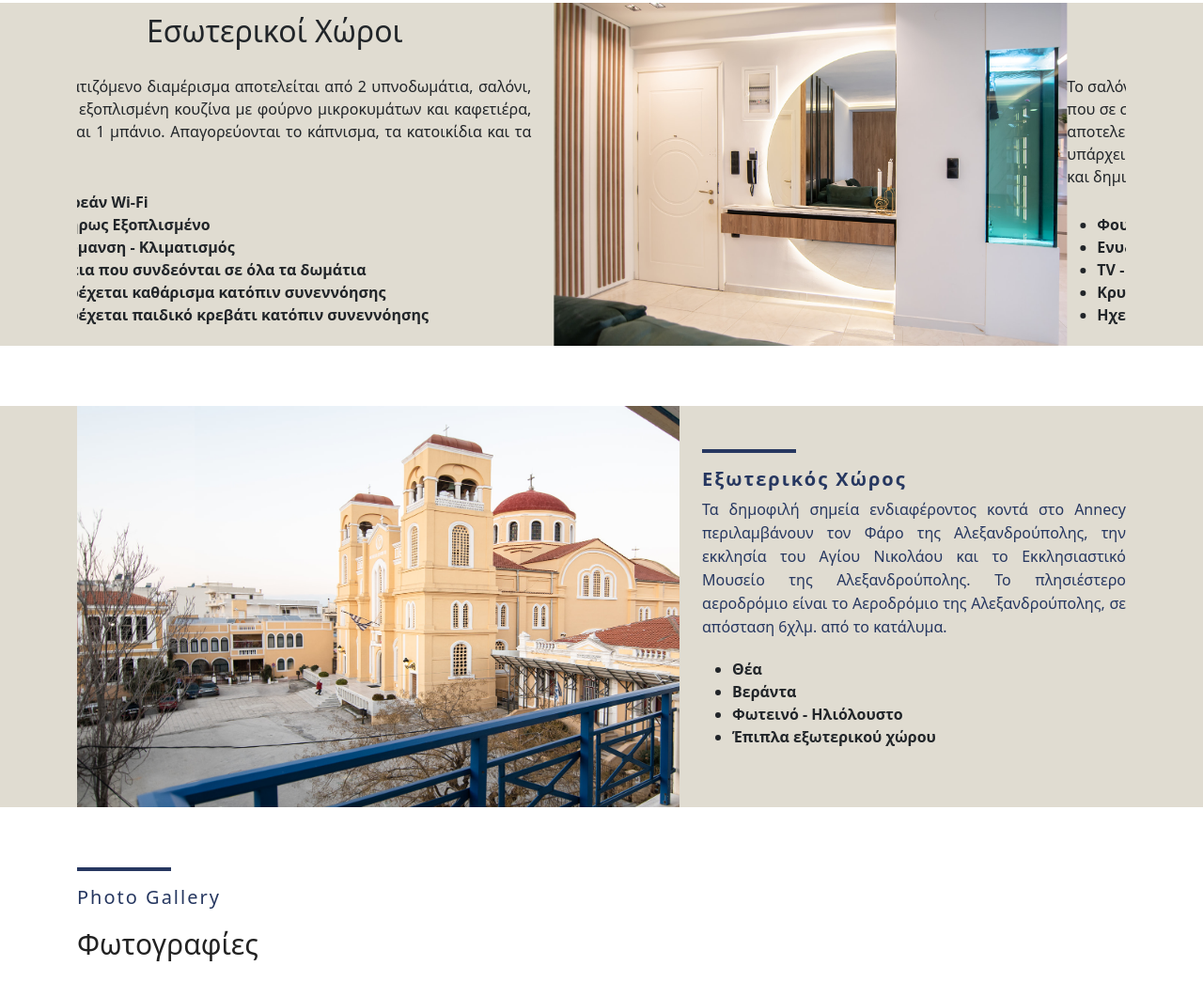
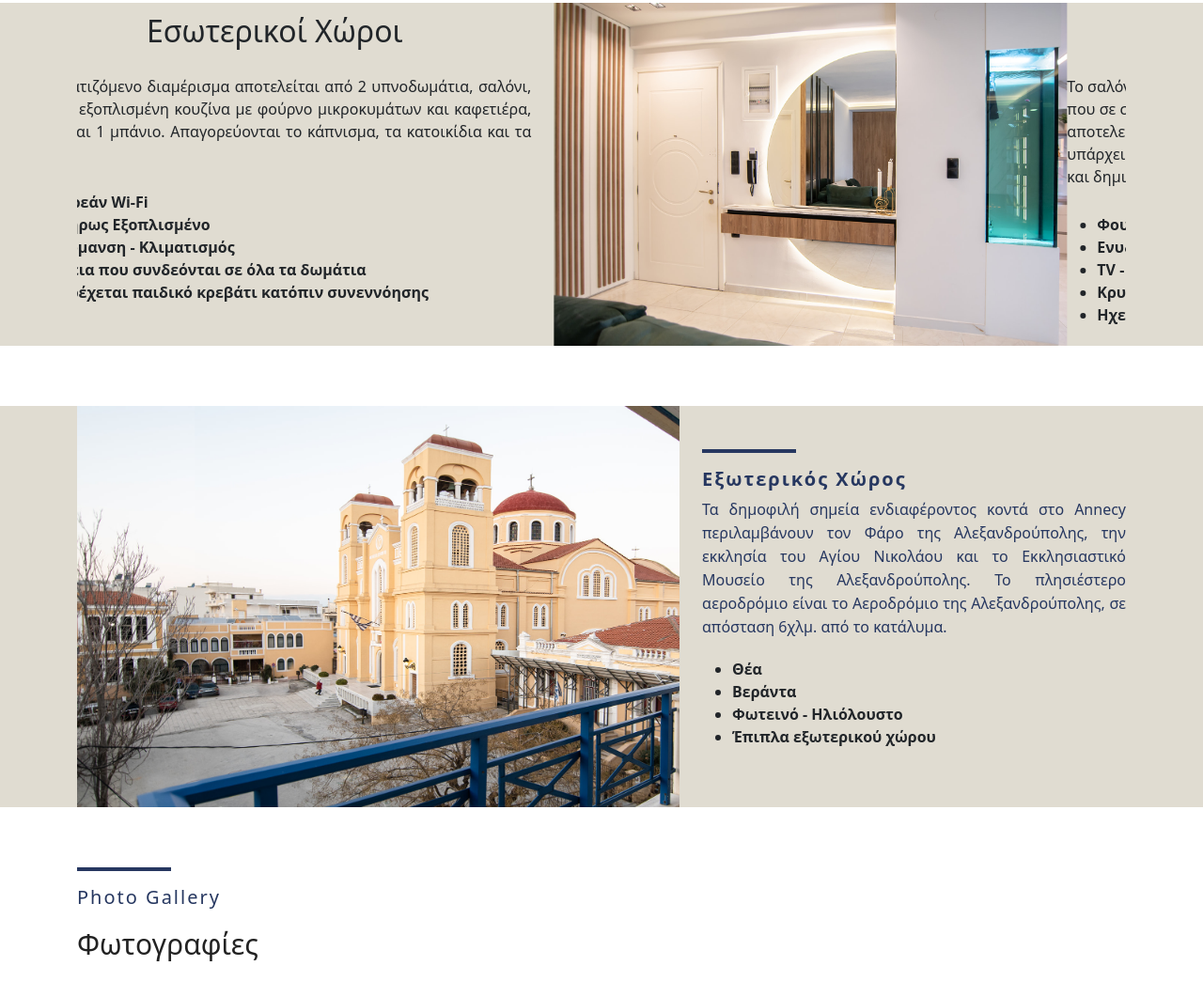
Before and after one commit to AnnecyAxd/Annecy, a plain HTML site: page index.html in a window 1280 px wide. Shown: the part 1272-2333 px from the top of the page at 94% size. Drawn offline with nearby package versions, Linux system fonts and the light colour scheme.

Commit message:
Update index.html

```diff
--- a/index.html
+++ b/index.html
@@ -123,7 +123,6 @@
                     <li>Πλήρως Εξοπλισμένο</li>
                     <li>Θέρμανση - Κλιματισμός</li>
                     <li>Ήχεια που συνδεόνται σε όλα τα δωμάτια</li>
-                    <li>Παρέχεται καθάρισμα κατόπιν συνεννόησης</li>
                     <li>Παρέχεται παιδικό κρεβάτι κατόπιν συνεννόησης</li>
                   </ul>
                   </div>
```
